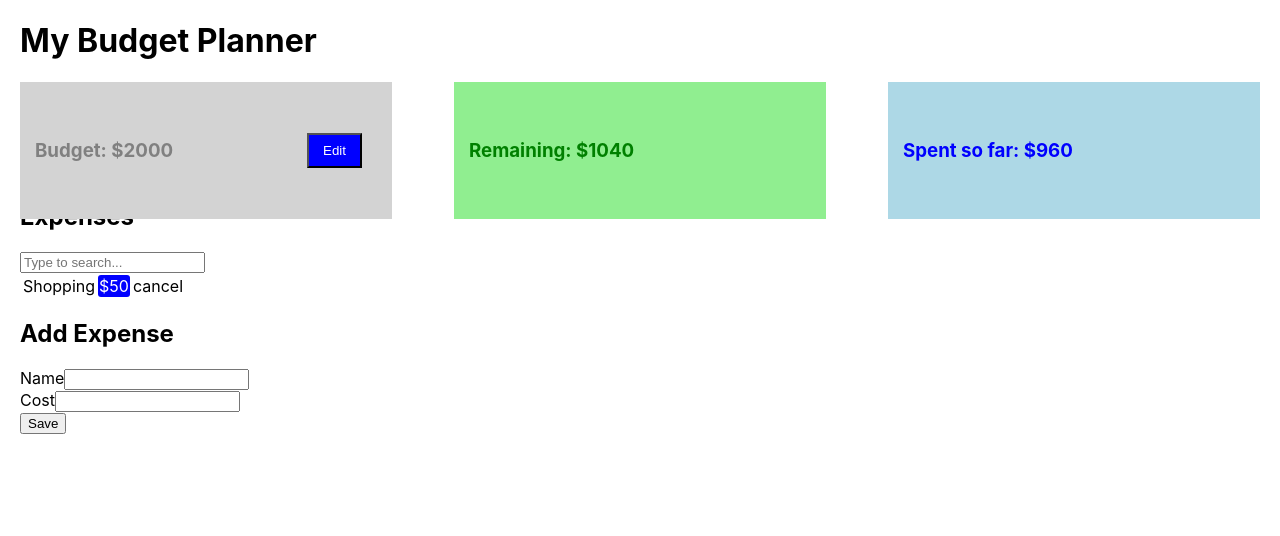
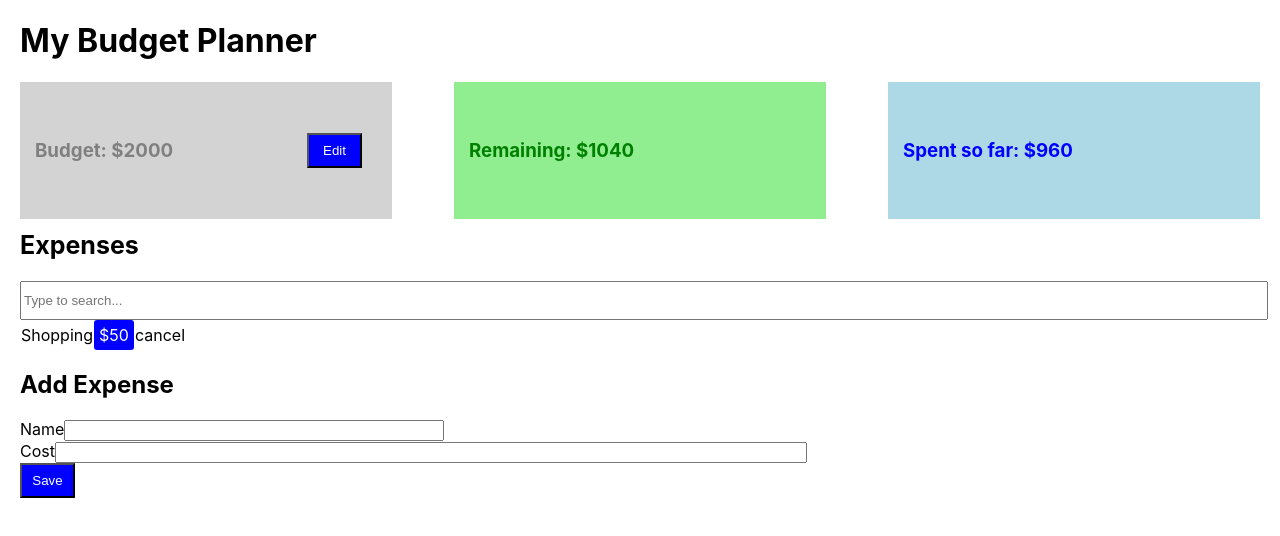
Before and after one commit to amiedawn/budget-planner, a React (Create React App) app: page / in a window 1280 px wide. Shown: the top 536 px of the page. Built offline with nearby package versions, Linux system fonts and the light colour scheme.

Commit message:
format changes

```diff
--- a/src/App.css
+++ b/src/App.css
@@ -7,9 +7,10 @@
 .wrapper {
   display: flex;
   justify-content: space-between;
+  margin-bottom: 20px;
 }
 
 .wrapper > div {
   width: 30%;
-  height: 100px;
+  height: 3em;
 }
--- a/src/components/AddExpense/AddExpenseForm.js
+++ b/src/components/AddExpense/AddExpenseForm.js
@@ -11,6 +11,7 @@ function AddExpenseForm()   {
   return (
     <form className="add-expense-container">
       <h2 className="add-expense-title">Add Expense</h2>
+      <div className="form-layout">
         <div className="input-expense">
           <label htmlFor="name">Name</label>
           <input type="text" name="name" id="name" />
@@ -18,6 +19,7 @@ function AddExpenseForm()   {
         <div className="input-expense">
           <label htmlFor="cost">Cost</label>
           <input type="text" name="cost" id="cost" />
+        </div>
       </div>
       <div>
         <input type="submit" className="btn-save" value="Save" />
--- a/src/components/AddExpense/AddExpenseStyle.css
+++ b/src/components/AddExpense/AddExpenseStyle.css
@@ -1,3 +1,26 @@
 .add-expense-container {
   margin-top: 20px;
 }
+
+.form-layout {
+
+}
+
+.input-expense {
+  display: block;
+}
+
+#name {
+  width: 30%;
+}
+
+#cost {
+  width: 60%;
+}
+
+.btn-save {
+  background-color: blue;
+  color: white;
+  height: 35px;
+  width: 55px;
+}
--- a/src/components/Expenses/Expenses.js
+++ b/src/components/Expenses/Expenses.js
@@ -4,7 +4,7 @@ import './ExpensesStyle.css';
 function Expenses(props) {
   return (
     <div className="expenses-container">
-      <h2>Expenses</h2>
+      <h2 id="expenses-title">Expenses</h2>
       <form className="search">
         <input
           type="text"
@@ -12,17 +12,19 @@ function Expenses(props) {
           id="search"
           placeholder="Type to search..."
         />
-        <table id="expenseTable">
+        {/* <table id="expenseTable"> */}
           <tbody>
             <tr className="expense-row">
               <td id="expense-name">Shopping</td>
-              <td id="expense-amount">$50</td>
-              <td id="expense-remove">
-                <span className="material-icons-round">cancel</span>
-              </td>
+              <div className="format-right">
+                <td id="expense-amount">$50</td>
+                <td id="expense-remove">
+                  <span className="material-icons-round">cancel</span>
+                </td>
+              </div>
             </tr>
           </tbody>
-        </table>
+        {/* </table> */}
       </form>
     </div>
   );
--- a/src/components/Expenses/ExpensesStyle.css
+++ b/src/components/Expenses/ExpensesStyle.css
@@ -1,12 +1,40 @@
-tr {
+/* tr {
   border: 2px solid black;
   width: 100%;
+} */
+.expenses-container {
+  margin-top: 100px;
+
+}
+
+#expenses-title {
+  font-weight: bold;
+  font-size: 25px;
+
+}
+
+#search {
+  width: 100%;
+  height: 2.5em;
+}
+
+.format-right {
+  float: right;
+}
+
+.expense-row {
+  justify-content: space-between;
+  width: 800px;
+  border-style: solid;
+  border-width: 2px;
+  border-color: black;
 }
 
 #expense-amount {
   background-color: blue;
   border-radius: 3px;
   color: white;
+  padding: 5px;
 }
 
 .material-icons-round {
--- a/src/index.css
+++ b/src/index.css
@@ -1,5 +1,6 @@
 body {
   margin: 20px;
+
   font-family: -apple-system, BlinkMacSystemFont, 'Segoe UI', 'Roboto', 'Oxygen',
     'Ubuntu', 'Cantarell', 'Fira Sans', 'Droid Sans', 'Helvetica Neue',
     sans-serif;
```
Lines whose indentation alone changed are shown as unchanged.
